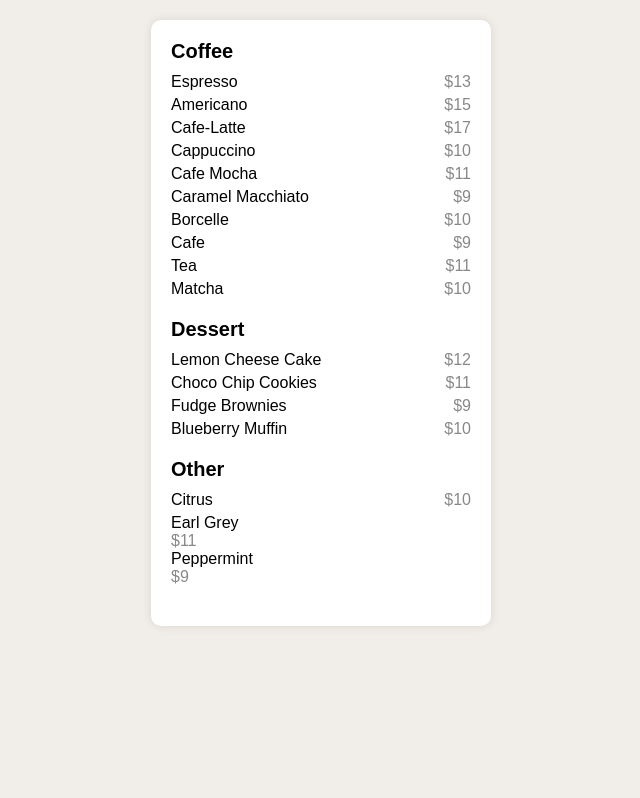
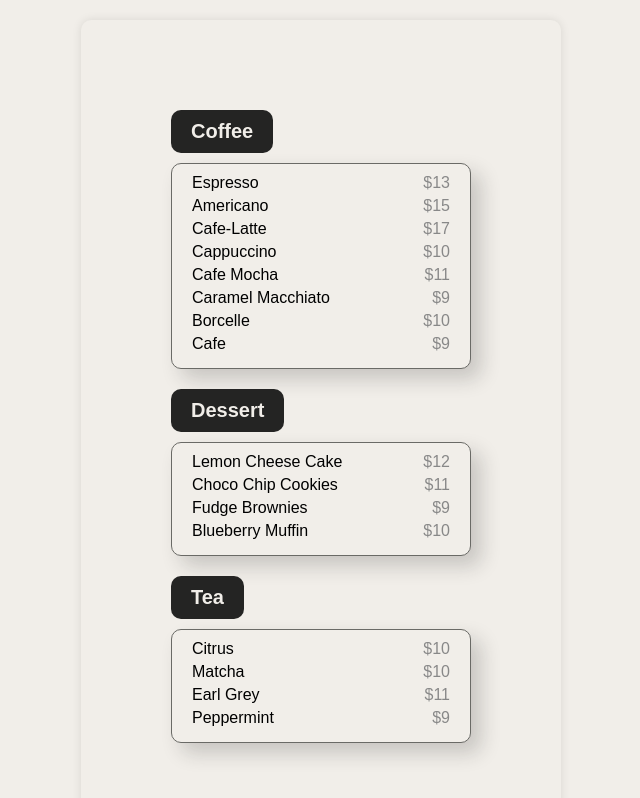
Before and after one commit to Alenju/Cafe-Menu, a plain HTML site: page index.html in a window 1280 px wide. Shown: the whole page, without its empty margins (319-959 px from the left). Drawn offline with Linux system fonts and the light colour scheme.

Commit message:
Updated design. Added .item-container

```diff
--- a/index.html
+++ b/index.html
@@ -10,6 +10,7 @@
 <div class="menu">
     <div class="section">
         <div class="section-title">Coffee</div>
+        <div class="item-container">
             <div class="item">
                 <div class="item-name">Espresso</div>
                 <div class="item-price">$13</div>
@@ -41,19 +42,13 @@
             <div class="item">
                 <div class="item-name">Cafe</div>
                     <div class="item-price">$9</div>
-            </div>
-            <div class="item">
-                <div class="item-name">Tea</div>
-                    <div class="item-price">$11</div>
-            </div>
-            <div class="item">
-                <div class="item-name">Matcha</div>
-                    <div class="item-price">$10</div>
+        </div>
             </div>
         </div>
 
         <div class="section">
             <div class="section-title">Dessert</div>
+            <div class="item-container">
             <div class="item">
                 <div class="item-name">Lemon Cheese Cake</div>
                 <div class="item-price">$12</div>
@@ -71,21 +66,28 @@
                 <div class="item-price">$10</div>
             </div>
         </div>
+        </div>
 
         <div class="section">
-            <div class="section-title">Other</div>
+            <div class="section-title">Tea</div>
+            <div class="item-container">
             <div class="item">
                 <div class="item-name">Citrus</div>
                 <div class="item-price">$10</div>
         </div>
-        <div>
-            <div class="item-name">Earl Grey</div>
+            <div class="item">
+                <div class="item-name">Matcha</div>
+                <div class="item-price">$10</div>
+        </div>
+            <div class="item">
+                <div class="item-name">Earl Grey</div>
                 <div class="item-price">$11</div>
         </div>
-        <div>
-            <div class="item-name">Peppermint</div>
+            <div class="item">
+                <div class="item-name">Peppermint</div>
                 <div class="item-price">$9</div>
         </div>
+    </div>
     </div>
 </div>
 </body>
--- a/src/styles.css
+++ b/src/styles.css
@@ -5,10 +5,10 @@ body {
     padding: 0;
   }
   .menu {
-    background-color: white;
+    background-color: #F1EEE9;
     width: 300px;
     margin: 20px auto;
-    padding: 20px;
+    padding: 90px;
     border-radius: 10px;
     box-shadow: 0px 0px 10px rgba(0, 0, 0, 0.1);
   }
@@ -19,7 +19,19 @@ body {
     font-size: 20px;
     font-weight: bold;
     margin-bottom: 10px;
+    padding: 10px 20px;
+    background-color: #242423; /* Rectangle box color */
+    color: #F1EEE9;
+    border-radius: 10px; /* Rounded corners */
+    display: inline-block; /* Ensure the box wraps around the text */
   }
+  .item-container {
+    background-color: #F1EEE9;
+    padding: 10px 20px;
+    border-radius: 10px;
+    box-shadow: 10px 10px 20px rgba(36, 36, 35, 0.2);
+    border: 1px solid rgb(106, 106, 102); /* Border color */
+}
   .item {
     display: flex;
     justify-content: space-between;
```
